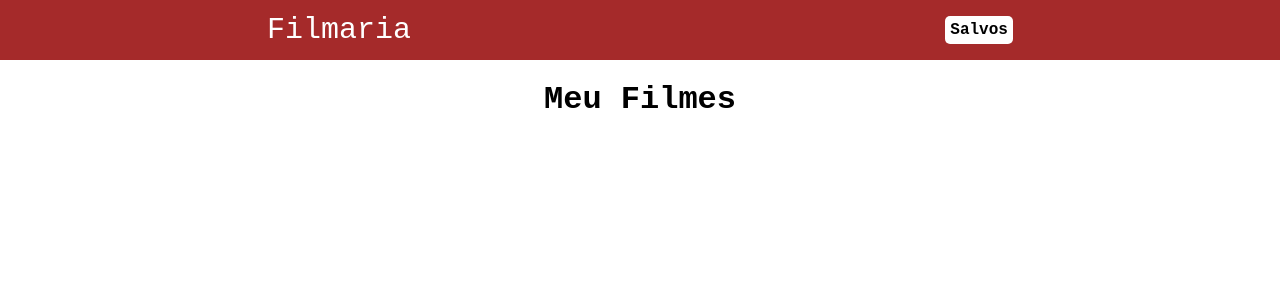
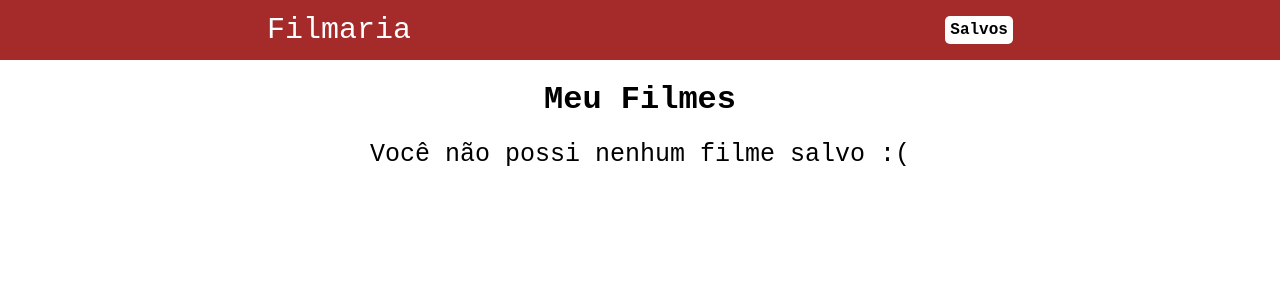
Before and after one commit to CosmoAndrade/Projeto-Filmaria-ReactJs, a React (Create React App) app: page /favoritos in a window 1280 px wide. Shown: the top 300 px of the page. Built offline with nearby package versions, Linux system fonts and the light colour scheme.

Commit message:
Fina do projeto

```diff
--- a/src/pages/Favoritos/index.js
+++ b/src/pages/Favoritos/index.js
@@ -28,6 +28,7 @@ function Favoritos(){
     return(
         <div id="meus-filmes">
             <h1>Meu Filmes</h1>
+            {filmes.length === 0 && <span>Você não possi nenhum filme salvo :( </span>}
             <ul>
                 {filmes.map((item) => {
                     return(
```
